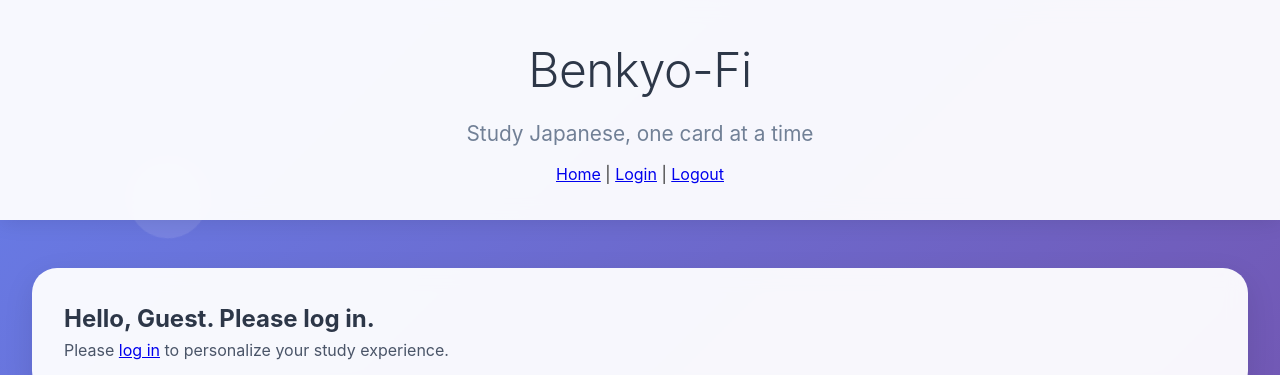
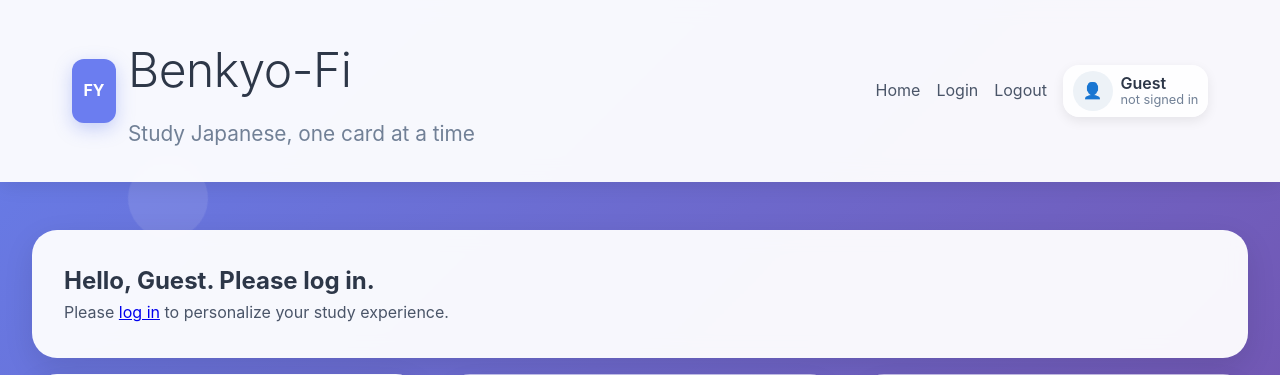
Before and after one commit to rfelixmg/benky-fy, a Flask app: page / in a window 1280 px wide. Shown: the top 375 px of the page. Run offline with Flask 3, Linux system fonts and the light colour scheme.

Commit message:
adding icon + user info

```diff
--- a/app/__init__.py
+++ b/app/__init__.py
@@ -1,4 +1,4 @@
-from flask import Flask
+from flask import Flask, session
 import os
 from flask_dance.contrib.google import make_google_blueprint
 
@@ -38,4 +38,9 @@ def create_app() -> Flask:
 	# Register Google OAuth blueprint without extra prefix so routes are /login/google and /login/google/authorized
 	app.register_blueprint(google_bp, url_prefix="/login")
 
+	# Make session user available in all templates as `current_user`
+	@app.context_processor
+	def inject_user():
+		return {"current_user": session.get("user")}
+
 	return app
--- a/app/static/css/style.css
+++ b/app/static/css/style.css
@@ -74,6 +74,24 @@ body {
 	padding: 0 2rem;
 }
 
+.header-flex {
+	display: grid;
+	grid-template-columns: 1fr auto auto;
+	gap: 1rem;
+	align-items: center;
+}
+
+.brand { display: flex; align-items: center; gap: .75rem; }
+.brand-icon {
+	width: 44px; height: 64px; border-radius: 12px;
+	background: #6b7df0;
+	color: #fff;
+	display: grid; place-items: center;
+	font-weight: 700;
+	box-shadow: 0 6px 18px rgba(102, 126, 234, 0.35);
+}
+.brand-text { text-align: left; }
+
 .main-title {
 	font-size: 3rem;
 	font-weight: 300;
@@ -100,6 +118,23 @@ body {
 		transform: translateY(0);
 	}
 }
+
+.nav-links { display: flex; gap: 1rem; justify-content: center; }
+.nav-links a { color: #4a5568; text-decoration: none; }
+.nav-links a:hover { color: #2d3748; text-decoration: underline; }
+
+.user-chip {
+	display: flex; align-items: center; gap: .5rem;
+	background: rgba(255,255,255,0.9);
+	border-radius: 16px;
+	padding: .35rem .6rem;
+	box-shadow: 0 4px 12px rgba(0,0,0,0.08);
+}
+.user-avatar { width: 40px; height: 40px; border-radius: 50%; object-fit: cover; }
+.user-avatar--placeholder { width: 40px; height: 40px; display: grid; place-items: center; border-radius: 50%; background: #edf2f7; }
+.user-meta { line-height: 1.1; text-align: left; }
+.user-name { font-weight: 600; color: #2d3748; }
+.user-sub { font-size: .8rem; color: #718096; }
 
 /* Main Content */
 .main-content {
--- a/app/templates/base.html
+++ b/app/templates/base.html
@@ -14,17 +14,37 @@
 	</div>
 
 	<header class="header">
-		<div class="header-container">
+		<div class="header-container header-flex">
+			<div class="brand">
+				<div class="brand-icon" aria-hidden="true">FY</div>
+				<div class="brand-text">
 					<h1 class="main-title">Benkyo-Fi</h1>
 					<p class="subtitle">Study Japanese, one card at a time</p>
 				</div>
-		<nav style="margin-top: .75rem; text-align: center;">
+			</div>
+
+			<nav class="nav-links">
 				<a href="{{ url_for('main.home') }}">Home</a>
-			|
 				<a href="{{ url_for('auth.login') }}">Login</a>
-			|
 				<a href="{{ url_for('auth.logout') }}">Logout</a>
 			</nav>
+
+			<div class="user-chip">
+				{% if current_user %}
+					<img class="user-avatar" src="{{ current_user.picture }}" alt="{{ current_user.name }} avatar" />
+					<div class="user-meta">
+						<div class="user-name">{{ current_user.name }}</div>
+						<div class="user-sub">basic info</div>
+					</div>
+				{% else %}
+					<div class="user-avatar user-avatar--placeholder">👤</div>
+					<div class="user-meta">
+						<div class="user-name">Guest</div>
+						<div class="user-sub">not signed in</div>
+					</div>
+				{% endif %}
+			</div>
+		</div>
 	</header>
 
 	<main class="main-content">
--- a/app/templates/home.html
+++ b/app/templates/home.html
@@ -2,8 +2,11 @@
 {% block title %}Home | Benkyo-Fi{% endblock %}
 {% block content %}
 <section class="panel" style="margin-bottom: 1rem;">
-	<h2>{{ greeting }}</h2>
-	{% if not user %}
+	{% set u = user or current_user %}
+	<h2>
+		{% if u %}Hello, {{ u.name }}!{% else %}Hello, Guest. Please log in.{% endif %}
+	</h2>
+	{% if not u %}
 		<p class="muted">Please <a href="{{ url_for('auth.login') }}">log in</a> to personalize your study experience.</p>
 	{% else %}
 		<p class="muted">Choose a module to begin.</p>
```
Lines whose indentation alone changed are shown as unchanged.
